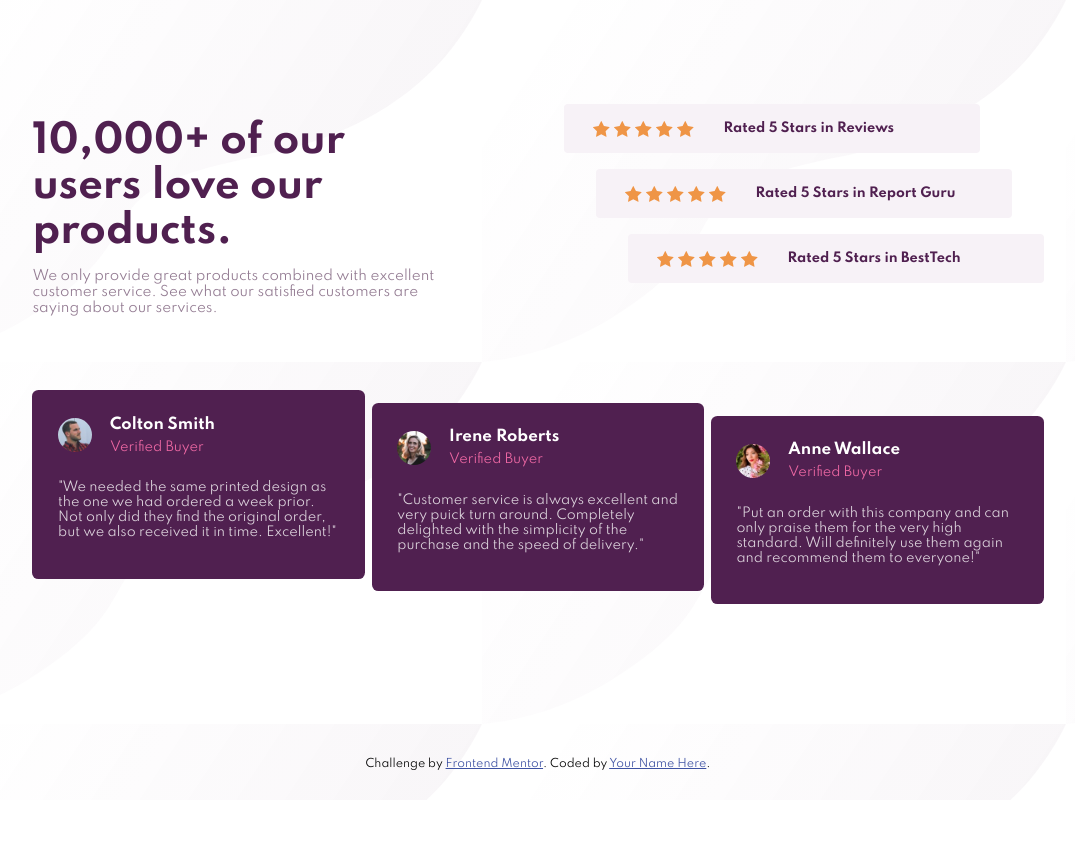
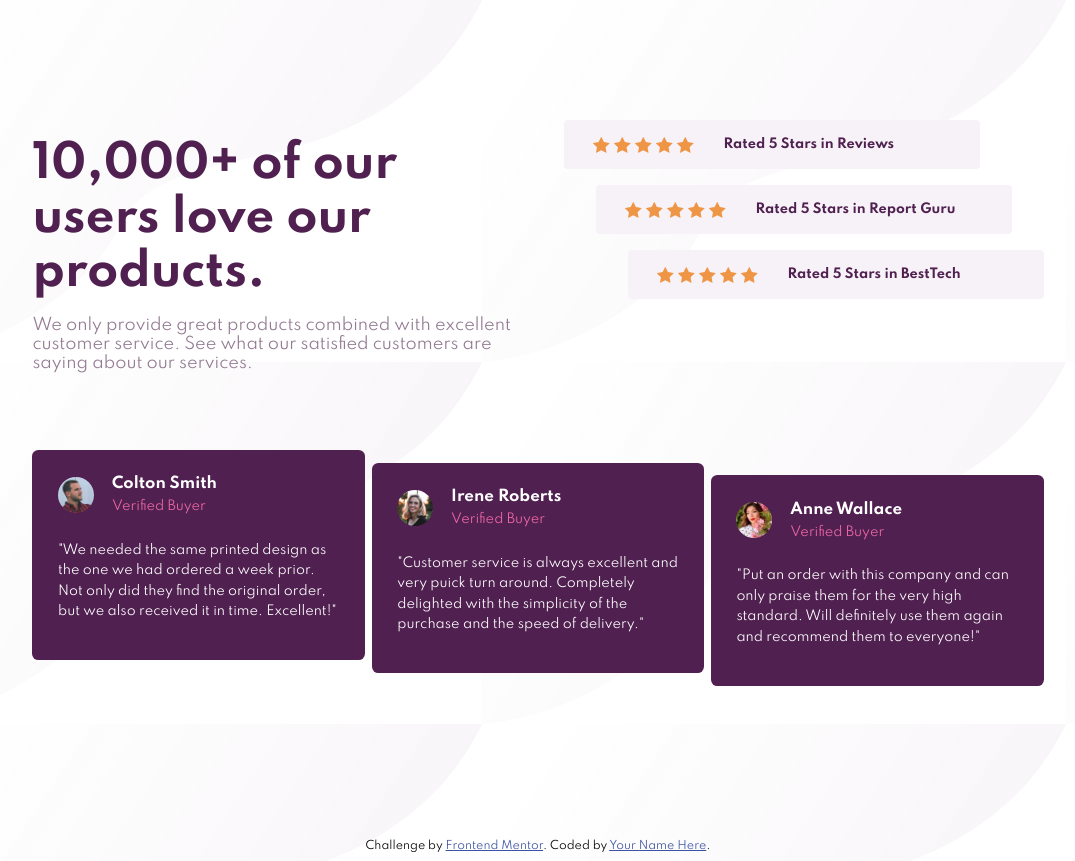
Before and after one commit to FaridJunior/social-proof-section-master, a plain HTML site: page index.html in a window 1280 px wide. Shown: the whole page, without its empty margins (102-1177 px from the left). Before the commit the page ends 800 px from the top, so only its background shows below. Drawn offline with Linux system fonts and the light colour scheme.

Commit message:
edit some sizes to be more similer to design

```diff
--- a/style.css
+++ b/style.css
@@ -29,8 +29,8 @@ body {
   flex-direction: column;
 }
 .small__avatar {
-  width: 34px;
-  height: 34px;
+  width: 36px;
+  height: 36px;
   border-radius: 50%;
 }
 .container {
@@ -38,10 +38,24 @@ body {
   width: 80%;
 }
 .main__header {
-  padding: 6em 0px 3em 0px;
+  padding: 7em 0px 3em 0px;
 }
 .intro {
   flex: 1;
+}
+.intro__header {
+  color: var(--primary1);
+  font-size: 2.8em;
+  max-width: 14ch;
+  font-weight: 700;
+  /* reset  */
+  margin-top: 0.4em;
+  margin-bottom: 0px;
+}
+.intro__subtitle {
+  color: var(--netural1);
+  font-size: 1em;
+  max-width: 36ch;
 }
 .rate__wrapper {
   flex: 1;
@@ -64,26 +78,13 @@ body {
 .stars__wrapper {
   width: 10em;
   display: inline-flex;
-  padding: 0px 1.6em;
+  padding: 4px 1.6em;
   justify-content: space-evenly;
   align-items: center;
 }
 .rate__text {
   font-size: 0.8em;
   color: var(--primary1);
-}
-.intro__header {
-  color: var(--primary1);
-  font-size: 2.4em;
-  max-width: 14ch;
-  /* reset  */
-  margin-top: 0.4em;
-  margin-bottom: 0px;
-}
-.intro__subtitle {
-  color: var(--netural1);
-  font-size: 0.84em;
-  max-width: 36ch;
 }
 .reviews__wrapper {
   align-items: flex-start;
@@ -122,7 +123,8 @@ body {
   color: var(--primary2);
 }
 .review_text {
-  color: #ffffffce;
+  line-height: 1.6em;
+  color: #ffffff;
 }
 
 @media (max-width: 800px) {
```
